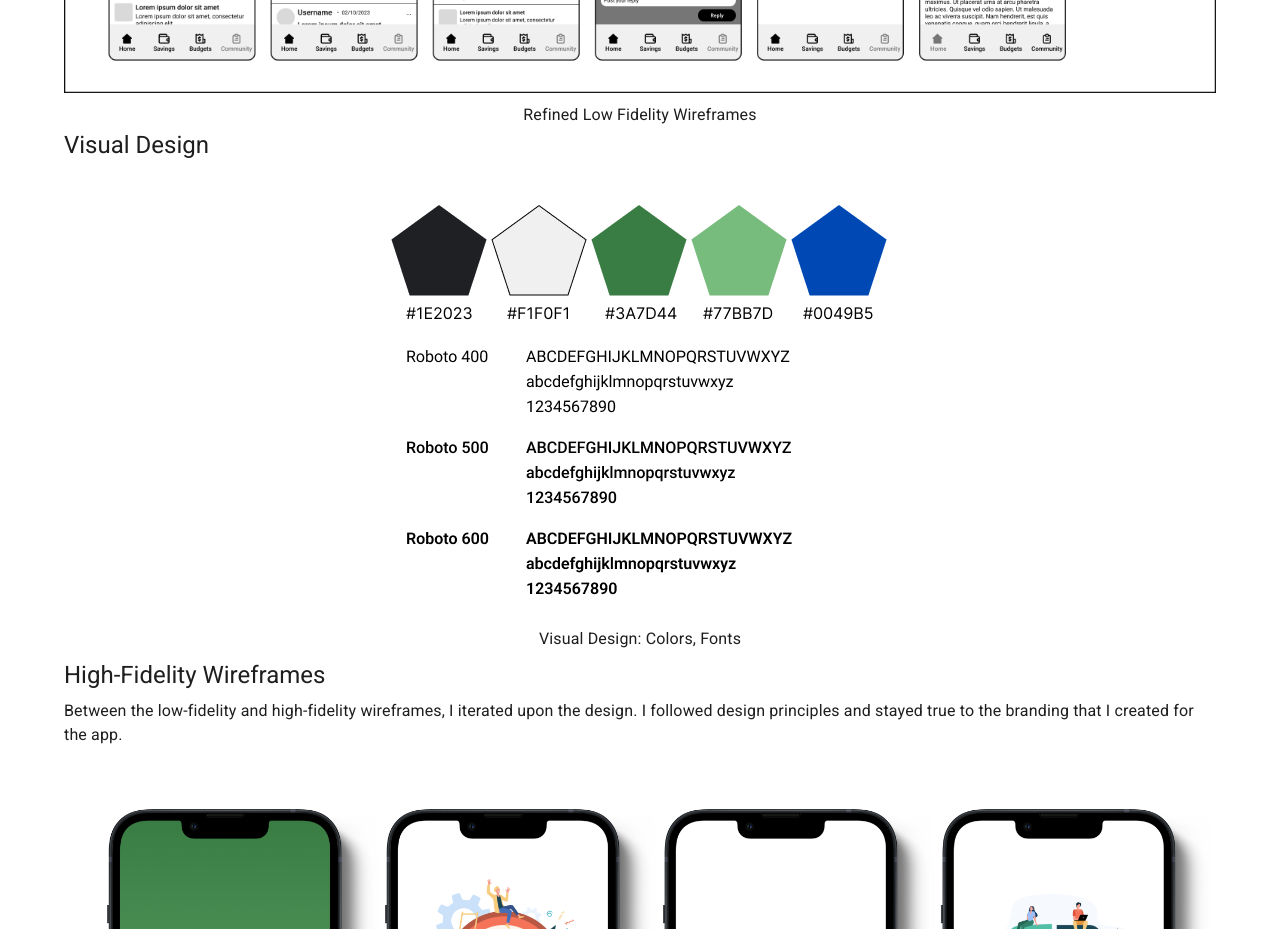
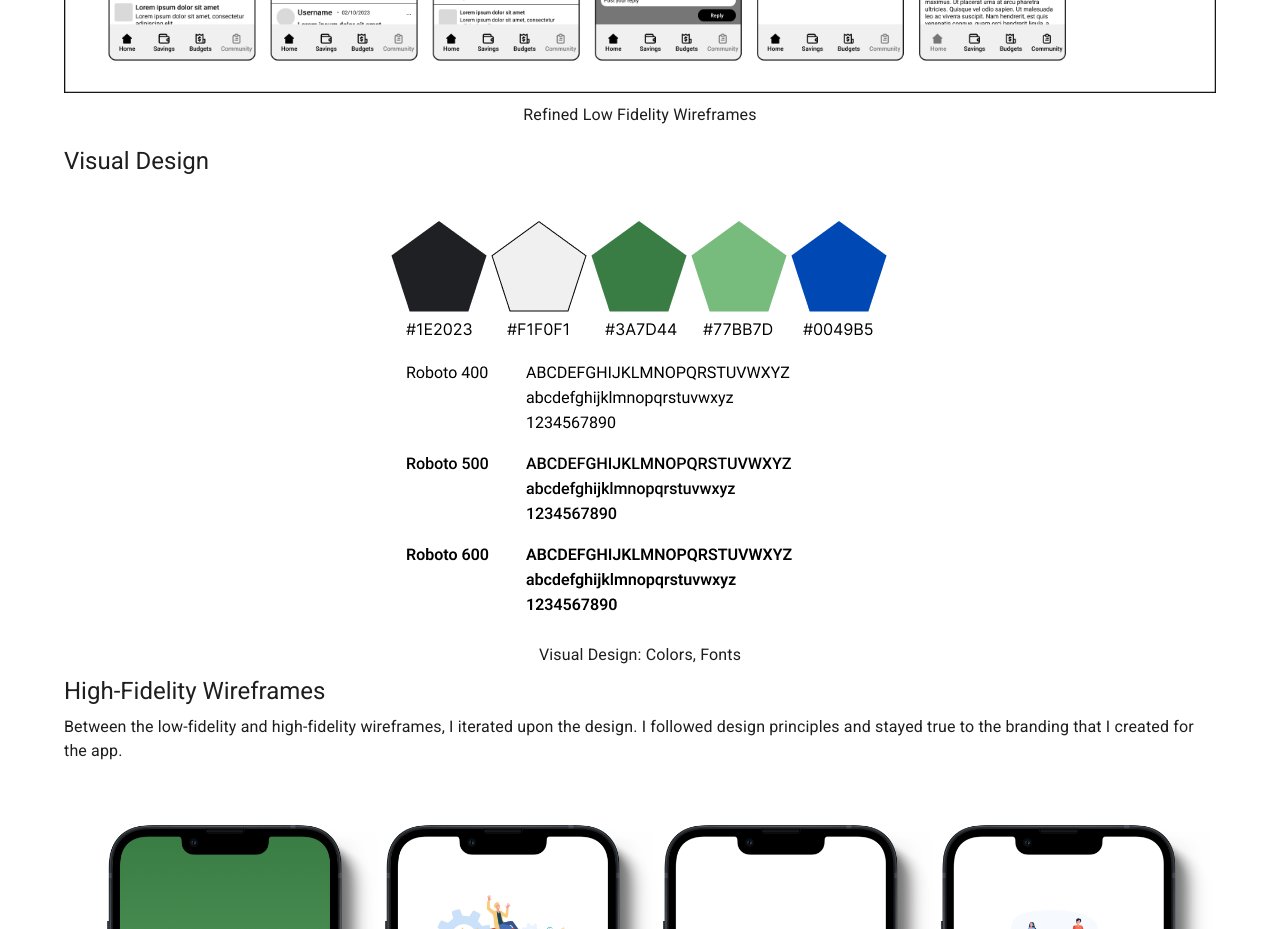
Before and after one commit to CholeM/cm-portfolio, a Next.js app: page /saveup in a window 1280 px wide. Shown: the part 7340-8269 px from the top of the page. Built offline with nearby package versions, Linux system fonts and the light colour scheme.

Commit message:
Fixed text positioning

```diff
--- a/components/SaveUp.jsx
+++ b/components/SaveUp.jsx
@@ -270,7 +270,7 @@ const SaveUpProject = () => (
           </Grid>
         </Grid>
 
-        <Typography variant='h5' component='h4' gutterBottom>
+        <Typography variant='h5' component='h4' gutterBottom  sx={{ paddingTop: '1rem'}}>
           Visual Design
         </Typography>
         <Grid container direction="row" justifyContent="center">
```
